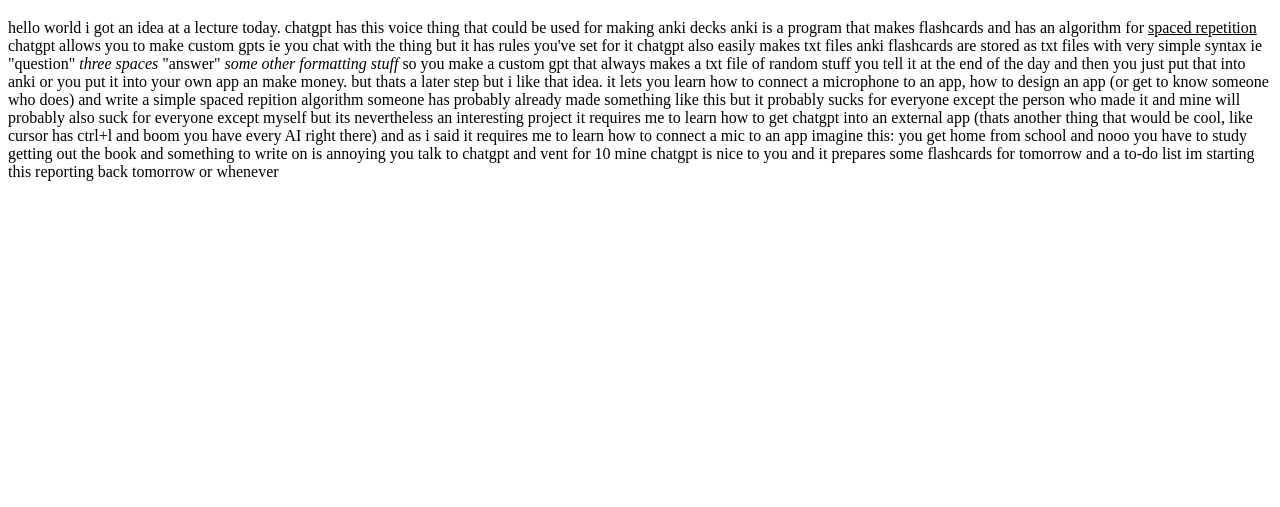
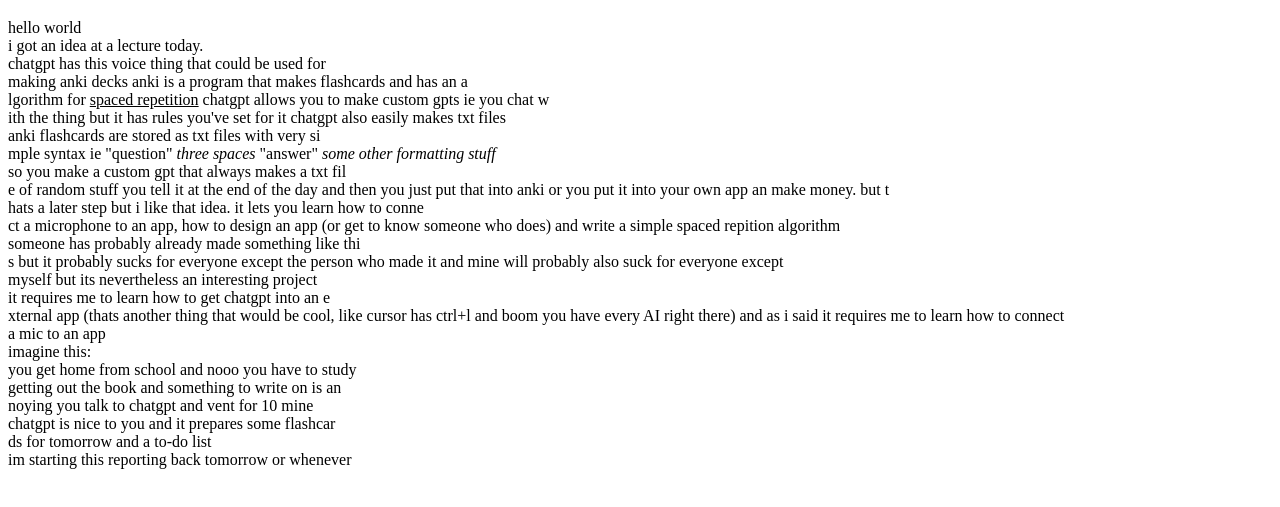
Before and after one commit to vilbot/vilbot.github.io, a plain HTML site: page index.html in a window 1280 px wide. Shown: the part 61-568 px from the top of the page. Drawn offline with Linux system fonts and the light colour scheme.

Commit message:
added br

```diff
--- a/index.html
+++ b/index.html
@@ -2,31 +2,31 @@
 <html>
    <body>
       <h1>2/10 2024</h1>
-      <p>hello world
-         i got an idea at a lecture today.
-         chatgpt has this voice thing that could be used for making anki decks
-         anki is a program that makes flashcards and has an algorithm for <u>spaced repetition</u>
-         chatgpt allows you to make custom gpts ie you chat with the thing but it has rules you've set for it
-         chatgpt also easily makes txt files
-         anki flashcards are stored as txt files with very simple syntax ie "question" <i>three spaces</i> "answer" <i>some other formatting stuff</i>
-
-         so you make a custom gpt that always makes a txt file of random stuff you tell it at the end of the day and then you just put that into anki
-         or you put it into your own app an make money. but thats a later step
-         but i like that idea. it lets you learn how to connect a microphone to an app, how to design an app (or get to know someone who does) and write a simple spaced repition algorithm
-
-         someone has probably already made something like this but it probably sucks for everyone except the person who made it
-         and mine will probably also suck for everyone except myself
-         but its nevertheless an interesting project
-         it requires me to learn how to get chatgpt into an external app (thats another thing that would be cool, like cursor has ctrl+l and boom you have every AI right there)
-         and as i said it requires me to learn how to connect a mic to an app
-
-         imagine this:
-         you get home from school and nooo you have to study
-         getting out the book and something to write on is annoying
-         you talk to chatgpt and vent for 10 mine
-         chatgpt is nice to you and it prepares some flashcards for tomorrow and a to-do list
-
-         im starting this reporting back tomorrow or whenever
+      <p>hello world<br>
+         i got an idea at a lecture today.<br>
+         chatgpt has this voice thing that could be used for <br>making anki decks
+         anki is a program that makes flashcards and has an a<br>lgorithm for <u>spaced repetition</u>
+         chatgpt allows you to make custom gpts ie you chat w<br>ith the thing but it has rules you've set for it
+         chatgpt also easily makes txt files<br>
+         anki flashcards are stored as txt files with very si<br>mple syntax ie "question" <i>three spaces</i> "answer" <i>some other formatting stuff</i>
+         <br>
+         so you make a custom gpt that always makes a txt fil<br>e of random stuff you tell it at the end of the day and then you just put that into anki
+         or you put it into your own app an make money. but t<br>hats a later step
+         but i like that idea. it lets you learn how to conne<br>ct a microphone to an app, how to design an app (or get to know someone who does) and write a simple spaced repition algorithm
+<br>
+         someone has probably already made something like thi<br>s but it probably sucks for everyone except the person who made it
+         and mine will probably also suck for everyone except<br> myself
+         but its nevertheless an interesting project<br>
+         it requires me to learn how to get chatgpt into an e<br>xternal app (thats another thing that would be cool, like cursor has ctrl+l and boom you have every AI right there)
+         and as i said it requires me to learn how to connect<br> a mic to an app
+<br>
+         imagine this:<br>
+         you get home from school and nooo you have to study<br>
+         getting out the book and something to write on is an<br>noying
+         you talk to chatgpt and vent for 10 mine<br>
+         chatgpt is nice to you and it prepares some flashcar<br>ds for tomorrow and a to-do list
+         <br>
+         im starting this reporting back tomorrow or whenever<br>
       </p>
    </body>
 </html>
```
